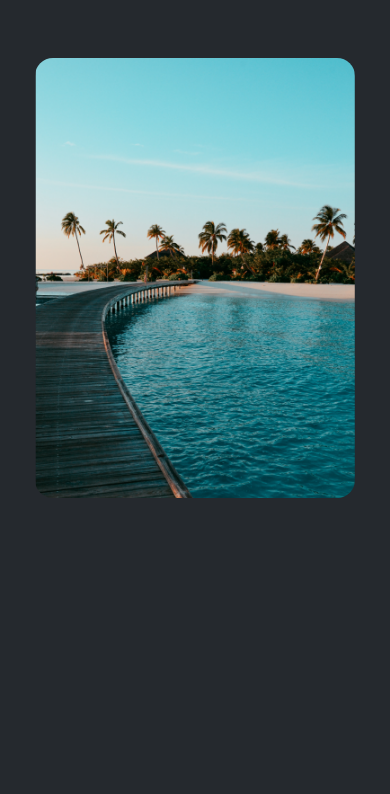
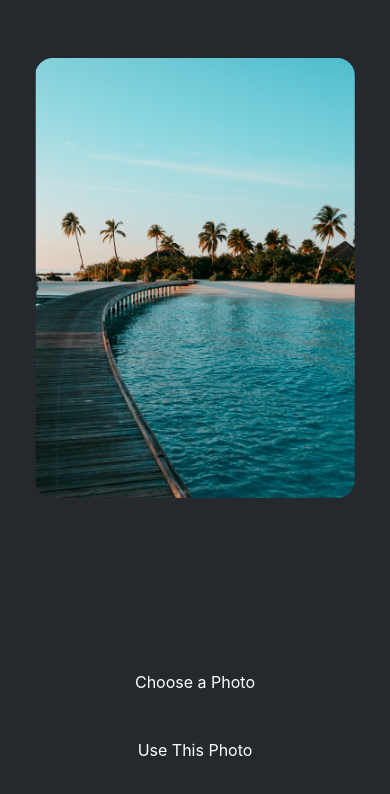
Before and after one commit to gavo/StickerSmash, a React Native app: screen / in a window 390 px wide. Shown: the top 794 px of the page. Built offline with nearby package versions, Linux system fonts and the light colour scheme.

Commit message:
Adding component Button

```diff
--- a/App.js
+++ b/App.js
@@ -1,6 +1,7 @@
 import { StatusBar } from "expo-status-bar";
 import { Image, StyleSheet, Text, View } from "react-native";
 import ImageViewer from "./components/ImageViewer";
+import Button from "./components/Button";
 
 const PlaceholderImage = require("./assets/images/background-image.png");
 
@@ -9,6 +10,10 @@
     <View style={styles.container}>
       <View style={styles.imageContainer}>
         <ImageViewer placeholderImageSource={PlaceholderImage} />
+      </View>
+      <View style={styles.footerContainer}>
+        <Button label="Choose a Photo" />
+        <Button label="Use This Photo" />
       </View>
       <StatusBar style="auto" />
     </View>
@@ -30,4 +35,8 @@
     height: 440,
     borderRadius: 18,
   },
+  footerContainer: {
+    flex: 1 / 3,
+    alignItems: "center",
+  },
 });
--- /dev/null
+++ b/components/Button.js
@@ -0,0 +1,43 @@
+import { Pressable, StyleSheet, Text, View } from "react-native";
+import React from "react";
+
+const Button = ({ label }) => {
+  return (
+    <View style={styles.buttonContainer}>
+      <Pressable
+        style={styles.button}
+        onPress={() => alert("you pressed a button.")}
+      >
+        <Text style={styles.buttonLabel}>{label}</Text>
+      </Pressable>
+    </View>
+  );
+};
+
+export default Button;
+
+const styles = StyleSheet.create({
+  buttonContainer: {
+    width: 320,
+    height: 68,
+    marginHorizontal: 20,
+    alignItems: "center",
+    justifyContent: "center",
+    padding: 3,
+  },
+  button: {
+    borderRadius: 10,
+    width: "100%",
+    height: "100%",
+    alignItems: "center",
+    justifyContent: "center",
+    flexDirection: "row",
+  },
+  buttonIcon: {
+    paddingRight: 8,
+  },
+  buttonLabel: {
+    color: "#fff",
+    fontSize: 16,
+  },
+});
```
